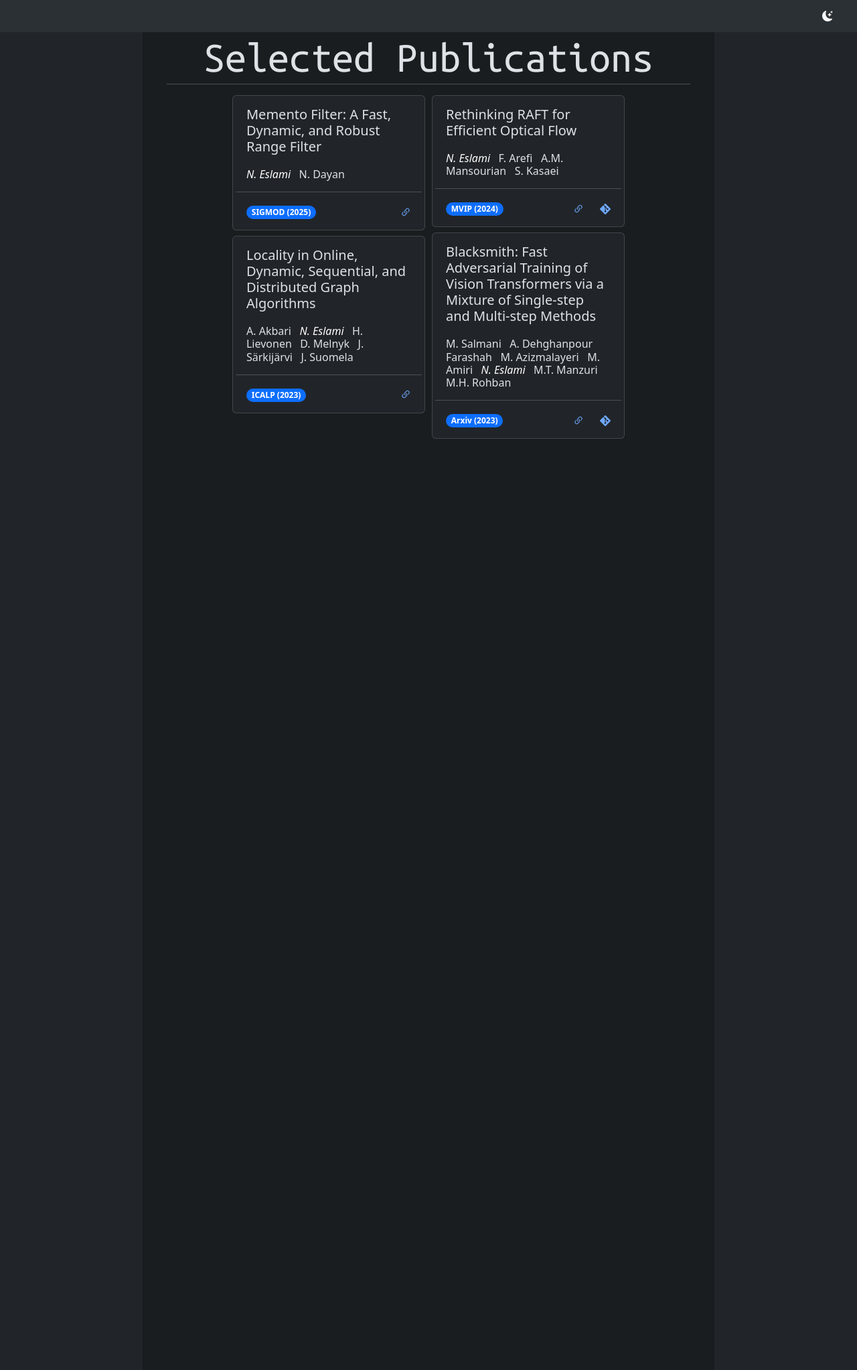
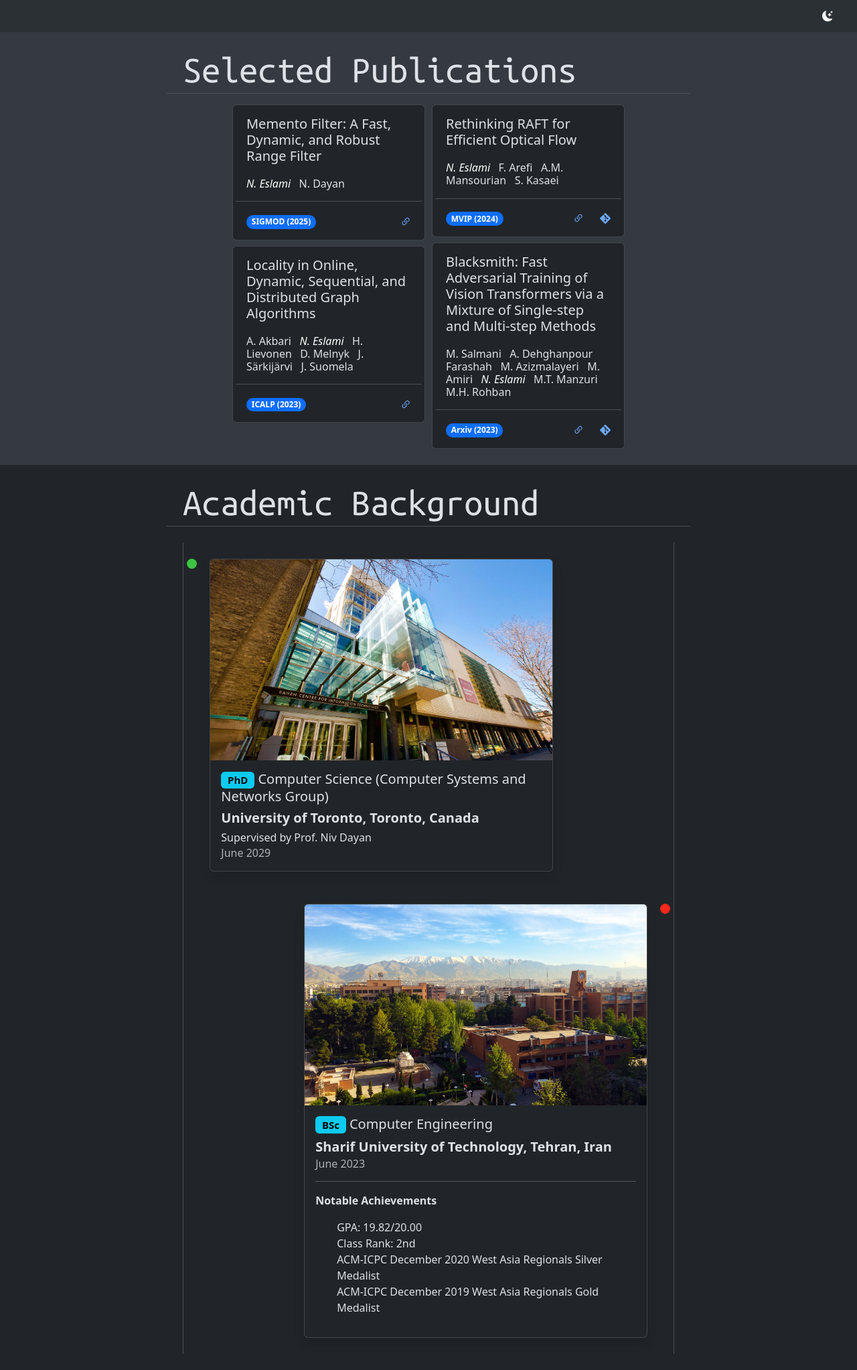
Before and after one commit to n3slami/n3slami.github.io, a Jekyll site: the page built from index.markdown, in a window 1280 px wide. Shown: the whole page at 67% size. Built offline with Jekyll 4.4.1, drawn with Linux system fonts in a browser that asks for light colours; nearby versions of some CDN libraries; library files that are not in the unit come from our copies.

Commit message:
Add academic background section

```diff
--- /dev/null
+++ b/_data/academic_background.yml
@@ -0,0 +1,24 @@
+-
+  date: June 2029
+  level: PhD
+  degree: Computer Science (Computer Systems and Networks Group)
+  university: University of Toronto
+  city: Toronto
+  country: Canada
+  supervisor: Prof. Niv Dayan
+  img: /assets/img/bahen.jpg
+  misc: []
+-
+  date: June 2023
+  level: BSc
+  degree: Computer Engineering
+  university: Sharif University of Technology
+  city: Tehran
+  country: Iran
+  supervisor: ""
+  img: /assets/img/sharif.jpg
+  misc:
+    - "GPA: 19.82/20.00"
+    - "Class Rank: 2nd"
+    - ACM-ICPC December 2020 West Asia Regionals Silver Medalist
+    - ACM-ICPC December 2019 West Asia Regionals Gold Medalist
--- a/_data/papers.yml
+++ b/_data/papers.yml
@@ -27,7 +27,7 @@
     - M.T. Manzuri
     - M.H. Rohban
   conference: Arxiv (2023)
-  url: https://arxiv.org/abs/2401.00833
+  url: https://arxiv.org/abs/2310.18975
   code: https://github.com/mahdisalmani/Blacksmith
 -
   title: Locality in Online, Dynamic, Sequential, and Distributed Graph Algorithms
@@ -39,5 +39,5 @@
     - J. Särkijärvi
     - J. Suomela
   conference: ICALP (2023)
-  url: https://arxiv.org/abs/2310.18975
+  url: https://arxiv.org/abs/2109.06593
   code: ""
--- /dev/null
+++ b/_includes/academic_background.html
@@ -0,0 +1,41 @@
+<div class="d-flex row flex-nowrap g-0 p-0">
+<div class="col-auto col-md-2">
+</div>
+<div class="col-md-8">
+    <div class="container my-4">
+        <h1 class="display-4 px-4 mx-4 border-bottom section-header">Academic Background</h1>
+        <div class="m-4">
+            <div class="row m-4 justify-content-center border-start border-end education-container">
+                {% for entry in site.data.academic_background %}
+                {% assign parity = forloop.index | modulo: 2 %}
+                <div class="row p-4 {% if parity == 1 %} education-entry-odd justify-content-start {% else %} education-entry-even justify-content-end {% endif %}">
+                    <div class="card w-75 p-0 shadow">
+                        <img src="{{ entry.img }}" width="600" height="300" class="card-img-top" alt="{{ entry.university }}" style="object-fit: cover">
+                        <div class="card-body">
+                            <h5 class="card-title"> <span class="badge text-bg-info"> {{ entry.level }} </span> {{ entry.degree }} </h5>
+                            <h5 class="fw-bolder card-title"> {{ entry.university }}, {{ entry.city }}, {{ entry.country }} </h5>
+                            {% if entry.supervisor != "" %}
+                                <h6 class="card-title"> Supervised by {{ entry.supervisor }} </h6>
+                            {% endif %}
+                            <h6 class="card-subtitle text-body-secondary"> {{ entry.date }} </h6>
+                            {% assign misc_len = entry.misc | size %}
+                            {% if misc_len > 0 %}
+                                <hr>
+                                <p class="fw-bold card-text">Notable Achievements</p>
+                                <ul>
+                                {% for achievement in entry.misc %}
+                                <li style="list-style-type: none;">{{ achievement }}</li>
+                                {% endfor %}
+                                </ul>
+                            {% endif %}
+                        </div>
+                    </div>
+                </div>
+                {% endfor %}
+            </div>
+        </div>
+    </div>
+</div>
+<div class="col-auto col-md-2">
+</div>
+</div>
--- a/_includes/papers.html
+++ b/_includes/papers.html
@@ -1,8 +1,9 @@
-<div class="col-auto col-md-2">
+<div class="d-flex row flex-nowrap g-0 p-0">
+<div class="col-auto col-md-2 bg-body-secondary">
 </div>
-<div class="col-md-8 bg-dark-subtle">
-    <div class="container">
-        <h1 class="display-3 px-4 mx-4 border-bottom text-center section-header">Selected Publications</h1>
+<div class="col-md-8 bg-body-secondary">
+    <div class="container py-4">
+        <h1 class="display-4 px-4 mx-4 border-bottom section-header">Selected Publications</h1>
         <div class="row g-2 row-cols-auto" data-masonry='{"itemSelector": ".paper-card", "gutter": 10, "fitWidth": true}'
             style="margin: 0 auto;">
             {% for paper in site.data.papers %}
@@ -50,5 +51,6 @@
         </div>
     </div>
 </div>
-<div class="col-auto col-md-2">
+<div class="col-auto col-md-2 bg-body-secondary">
 </div>
+</div>
--- a/_layouts/home.html
+++ b/_layouts/home.html
@@ -22,9 +22,8 @@
             <div class="d-flex row flex-nowrap g-0 p-0">
                 {% include navbar.html %}
             </div>
-            <div class="d-flex row flex-nowrap g-0 p-0 h-100 overflow-auto">
-                {% include papers.html %}
-            </div>
+            {% include papers.html %}
+            {% include academic_background.html %}
         </div>
 
         <script src="/assets/js/anime.min.js"></script>
--- a/assets/css/styles.css
+++ b/assets/css/styles.css
@@ -1,3 +1,27 @@
 .section-header {
     font-family: Ubuntu Mono;
 }
+
+.education-entry-odd:before {
+    content: "";
+    display: inline-block;
+    width: 15px;
+    height: 15px;
+    border-radius: 50%;
+    background: rgba(61, 194, 68, 1);
+    position: relative;
+    top: 0%;
+    left: -2.85%;
+}
+
+.education-entry-even:after {
+    content: "";
+    display: inline-block;
+    width: 15px;
+    height: 15px;
+    border-radius: 50%;
+    background: rgba(255, 40, 28, 1);
+    position: relative;
+    top: 0%;
+    right: -2.85%;
+}
--- a/assets/js/animations.js
+++ b/assets/js/animations.js
@@ -1,6 +1,6 @@
 let observerOptions  = {
     root: null, // relative to document viewport
-    threshold: 0.2 // callback fires when 10% of the element is visible
+    threshold: 0.5 // callback fires when 10% of the element is visible
 };
 let observer = new IntersectionObserver((entries) => {
     entries.forEach(entry => {
@@ -10,6 +10,22 @@ let observer = new IntersectionObserver((entries) => {
                     targets: entry.target,
                     opacity: [0, 1],
                     translateX: [-10, 0],
+                    duration: 1000
+                });
+            }
+            else if (entry.target.classList.contains("education-entry-odd")) {
+                anime({
+                    targets: entry.target,
+                    opacity: [0, 1],
+                    translateX: [-20, 0],
+                    duration: 1000
+                });
+            }
+            else if (entry.target.classList.contains("education-entry-even")) {
+                anime({
+                    targets: entry.target,
+                    opacity: [0, 1],
+                    translateX: [20, 0],
                     duration: 1000
                 });
             }
@@ -25,7 +41,27 @@ anime({
     duration: 1000,
     autoplay: false
 });
+anime({
+    targets: document.querySelectorAll(".education-entry-odd"),
+    opacity: [0, 1],
+    translateX: [-10, 0],
+    duration: 1000,
+    autoplay: false
+});
+anime({
+    targets: document.querySelectorAll(".education-entry-even"),
+    opacity: [0, 1],
+    translateX: [10, 0],
+    duration: 1000,
+    autoplay: false
+});
 
 document.querySelectorAll(".paper-card").forEach(element => {
     observer.observe(element);
 });
+document.querySelectorAll(".education-entry-odd").forEach(element => {
+    observer.observe(element);
+});
+document.querySelectorAll(".education-entry-even").forEach(element => {
+    observer.observe(element);
+});
```
Also changed, not shown: assets/img/bahen.jpg (added), assets/img/sharif.jpg (added). Lines whose indentation alone changed are shown as unchanged.
